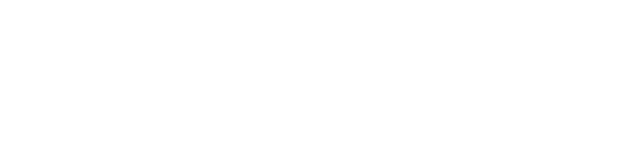
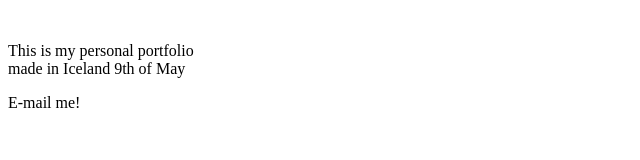
Before and after one commit to thkr1980/portfolio, a plain HTML site: page index.html in a window 1280 px wide. Shown: the whole page, without its empty margins (0-640 px from the left). Drawn offline with Linux system fonts and the light colour scheme.

Commit message:
index.html

```diff
--- a/index.html
+++ b/index.html
@@ -5,8 +5,13 @@
 </head>
 
 <body>
-<main>
-
+  <main>
+    <section>
+      <img href="Logo.svg">
+      <p>This is my personal portfolio<br>
+      made in Iceland 9th of May</p>
+      <p><a mailto:thkr@techcollege.dk>E-mail me!</a></p>
+    </section>
   </main>
 </body>
 
```
